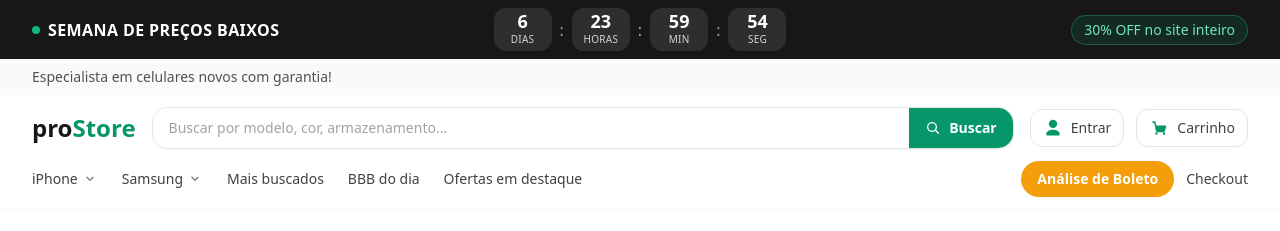
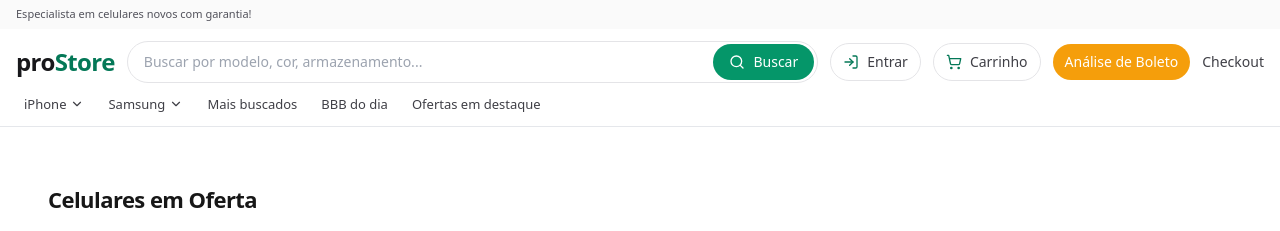
Before and after one commit to blogmarinaluz/SiteOficial, a Next.js app: page / in a window 1280 px wide. Shown: the top 231 px of the page. Built offline with nearby package versions, Linux system fonts and the light colour scheme.

Commit message:
Update Header.tsx

```diff
--- a/src/components/Header.tsx
+++ b/src/components/Header.tsx
@@ -1,220 +1,228 @@
 "use client";
 
 import Link from "next/link";
-import { useEffect, useMemo, useState } from "react";
+import { useMemo, useState } from "react";
+import { useRouter, usePathname, useSearchParams } from "next/navigation";
+import {
+  Search as SearchIcon,
+  LogIn,
+  ShoppingCart,
+  ChevronDown,
+} from "lucide-react";
+import products from "@/data/products.json";
 import { useCart } from "@/hooks/useCart";
 
-/**
- * Header com:
- * - Top bar (promo à esquerda / contagem no centro / cupom à direita)
- * - Tagline alinhada à esquerda
- * - Linha principal (logo / busca / Entrar + Carrinho)
- * - Navegação com mega menu hover (iPhone / Samsung)
- */
+/* Tipos do catálogo */
+type Product = {
+  id: string;
+  name: string;
+  brand: string;
+  model_key?: string;
+  image?: string;
+  price: number;
+  tag?: string;
+};
 
-type Remain = { d: number; h: number; m: number; s: number };
+/* Utils */
+const idNoExt = (id: string) => id.replace(/\.[a-z0-9]+$/i, "");
 
-function pad2(n: number) { return String(n).padStart(2, "0"); }
+/* Componente */
+export default function Header() {
+  const router = useRouter();
+  const pathname = usePathname();
+  const sp = useSearchParams();
+  const { items = [] }: any = useCart() ?? { items: [] };
+  const cartQty = useMemo(
+    () => items.reduce((acc: number, it: any) => acc + (it.qty ?? it.quantity ?? 1), 0),
+    [items]
+  );
 
-function usePromoCountdown() {
-  const [remain, setRemain] = useState<Remain>({ d: 0, h: 0, m: 0, s: 0 });
-  useEffect(() => {
-    const key = "promo_deadline";
-    const now = Date.now();
-    const saved = typeof window !== "undefined" ? localStorage.getItem(key) : null;
-    let deadline = saved ? Number(saved) : 0;
-    if (!deadline || Number.isNaN(deadline) || deadline < now) {
-      deadline = now + 7 * 24 * 60 * 60 * 1000; // 7 dias
-      try { localStorage.setItem(key, String(deadline)); } catch {}
-    }
-    const calc = () => {
-      const diff = Math.max(0, deadline - Date.now());
-      const s = Math.floor(diff / 1000);
-      setRemain({ d: Math.floor(s/86400), h: Math.floor(s%86400/3600), m: Math.floor(s%3600/60), s: s%60 });
-    };
-    calc();
-    const id = setInterval(calc, 1000);
-    return () => clearInterval(id);
-  }, []);
-  return remain;
+  /* ----- Busca ----- */
+  const [query, setQuery] = useState(() => sp.get("q") || "");
+
+  function doSearch(e?: React.FormEvent) {
+    e?.preventDefault();
+    const q = query.trim();
+    router.push(`/buscar${q ? `?q=${encodeURIComponent(q)}` : ""}`);
   }
 
-/* Ícones SVG */
-const IconUser = (props: React.SVGProps<SVGSVGElement>) => (
-  <svg viewBox="0 0 24 24" aria-hidden="true" {...props}>
-    <path d="M12 12a5 5 0 1 0-5-5 5 5 0 0 0 5 5Zm0 2c-4.418 0-8 2.239-8 5v1a1 1 0 0 0 1 1h14a1 1 0 0 0 1-1v-1c0-2.761-3.582-5-8-5Z" fill="currentColor"/>
-  </svg>
-);
-const IconCart = (props: React.SVGProps<SVGSVGElement>) => (
-  <svg viewBox="0 0 24 24" aria-hidden="true" {...props}>
-    <path d="M7 4h-2a1 1 0 1 0 0 2h1.28l1.6 8A3 3 0 0 0 10.83 17h5.84a3 3 0 0 0 2.94-2.37l1-4.63A1 1 0 0 0 19.66 9h-11l-.49-3A2 2 0 0 0 7 4Zm2 16a1.5 1.5 0 1 0-1.5-1.5A1.5 1.5 0 0 0 9 20Zm9 0a1.5 1.5 0 1 0-1.5-1.5A1.5 1.5 0 0 0 18 20Z" fill="currentColor"/>
-  </svg>
-);
-const IconSearch = (props: React.SVGProps<SVGSVGElement>) => (
-  <svg viewBox="0 0 24 24" aria-hidden="true" {...props}>
-    <path d="M10.5 3a7.5 7.5 0 1 0 4.74 13.35l4.2 4.21a1 1 0 1 0 1.42-1.42l-4.21-4.2A7.5 7.5 0 0 0 10.5 3Zm0 2a5.5 5.5 0 1 1-5.5 5.5A5.5 5.5 0 0 1 10.5 5Z" fill="currentColor"/>
-  </svg>
-);
-const IconChevronDown = (props: React.SVGProps<SVGSVGElement>) => (
-  <svg viewBox="0 0 24 24" aria-hidden="true" {...props}>
-    <path d="M6.7 8.7a1 1 0 0 1 1.4 0L12 12.6l3.9-3.9a1 1 0 0 1 1.4 1.4l-4.6 4.6a1 1 0 0 1-1.4 0L6.7 10.1a1 1 0 0 1 0-1.4z" fill="currentColor"/>
-  </svg>
-);
+  /* ----- Menus dinâmicos (a partir do products.json) ----- */
+  const catalog = products as Product[];
 
-/* Listas dos menus */
-const iphoneMenu = [
-  "iPhone 15 Pro Max","iPhone 15 Pro","iPhone 15",
-  "iPhone 14 Pro Max","iPhone 14 Pro","iPhone 14",
-  "iPhone 13","iPhone 12","iPhone 11",
-];
-const samsungMenu = [
-  "Galaxy S24 Ultra","Galaxy S24","Galaxy S23 Ultra","Galaxy S23",
-  "Galaxy A55","Galaxy A54","Galaxy A34","Galaxy A15",
-];
+  const menuApple = useMemo(() => {
+    const apple = catalog.filter((p) => p.brand.toLowerCase().includes("apple") || p.name.toLowerCase().includes("iphone"));
+    const map = new Map<string, Product>();
+    for (const p of apple) {
+      const key = (p.model_key || p.name).toLowerCase();
+      if (!map.has(key)) map.set(key, p);
+    }
+    return Array.from(map.values()).slice(0, 8);
+  }, [catalog]);
 
-function MegaFlyout({ label, href, items }: { label: string; href: string; items: string[] }) {
-  return (
-    <div className="relative group">
-      <Link href={href} className="inline-flex items-center gap-1 text-sm text-neutral-700 hover:text-neutral-900">
-        {label}<IconChevronDown className="h-4 w-4 opacity-70" />
-      </Link>
-
-      {/* Menu */}
-      <div className="pointer-events-none absolute left-0 top-full z-50 opacity-0 transition-all duration-150 group-hover:pointer-events-auto group-hover:opacity-100">
-        <div className="mt-2 w-[720px] rounded-2xl border border-neutral-200 bg-white/95 backdrop-blur supports-[backdrop-filter]:bg-white/80 p-4 shadow-[0_10px_30px_rgba(0,0,0,0.08)]">
-          <div className="grid grid-cols-2 gap-1">
-            {items.map((name) => {
-              // >>> ENVIA SÓ O NOME DO MODELO em q (compatível com seu /buscar)
-              const q = encodeURIComponent(name);
-              return (
-                <Link
-                  key={name}
-                  href={`/buscar?q=${q}`}
-                  className="truncate rounded-lg px-3 py-2 text-[15px] text-neutral-800 hover:bg-neutral-50 hover:text-neutral-900"
-                >
-                  {name}
-                </Link>
-              );
-            })}
-          </div>
-
-          <div className="mt-4 border-t border-neutral-100 pt-3">
-            <Link href={href} className="inline-flex items-center rounded-full bg-emerald-600 px-4 py-2 text-sm font-semibold text-white hover:bg-emerald-700">
-              Ver todos os {label}
-            </Link>
-          </div>
-        </div>
-      </div>
-    </div>
-  );
+  const menuSamsung = useMemo(() => {
+    const sams = catalog.filter((p) => p.brand.toLowerCase().includes("samsung"));
+    const map = new Map<string, Product>();
+    for (const p of sams) {
+      const key = (p.model_key || p.name).toLowerCase();
+      if (!map.has(key)) map.set(key, p);
     }
-
-export default function Header() {
-  const { count, items } = useCart();
-  const cartCount = useMemo(() => (typeof count === "number" ? count : items?.length ?? 0), [count, items]);
-  const couponCode = process.env.NEXT_PUBLIC_COUPON_CODE || "";
-  const remain = usePromoCountdown();
-
-  const CountdownItem = ({ label, value }: { label: string; value: string }) => (
-    <div className="min-w-[58px] rounded-xl bg-white/10 px-2 py-1 text-center backdrop-blur-sm">
-      <div className="text-lg font-semibold text-white leading-none">{value}</div>
-      <div className="mt-0.5 text-[10px] uppercase tracking-wide text-white/80">{label}</div>
-    </div>
-  );
+    return Array.from(map.values()).slice(0, 8);
+  }, [catalog]);
 
   return (
-    <header className="w-full border-b border-neutral-100">
-      {/* TOP BAR */}
-      <div className="w-full bg-neutral-900">
-        <div className="mx-auto max-w-7xl px-4 sm:px-6 lg:px-8">
-          <div className="grid grid-cols-1 gap-3 py-2 sm:grid-cols-[1fr_auto_1fr] sm:items-center">
-            <div className="flex sm:justify-start justify-center">
-              <div className="inline-flex items-center gap-2">
-                <span className="inline-block h-2 w-2 rounded-full bg-emerald-500" />
-                <span className="text-sm sm:text-base font-semibold tracking-wide text-white">SEMANA DE PREÇOS BAIXOS</span>
-              </div>
-            </div>
-            <div className="flex justify-center">
-              <div className="flex items-center gap-2">
-                <CountdownItem label="dias" value={String(remain.d)} />
-                <span className="text-white/60">:</span>
-                <CountdownItem label="horas" value={pad2(remain.h)} />
-                <span className="text-white/60">:</span>
-                <CountdownItem label="min" value={pad2(remain.m)} />
-                <span className="text-white/60">:</span>
-                <CountdownItem label="seg" value={pad2(remain.s)} />
-              </div>
-            </div>
-            <div className="flex sm:justify-end justify-center">
-              <div className="flex items-center gap-2">
-                <span className="rounded-full bg-emerald-600/15 text-emerald-300 border border-emerald-400/30 px-3 py-1 text-xs sm:text-sm font-medium">
-                  30% OFF no site inteiro
-                </span>
-                {couponCode ? (
-                  <span className="rounded-md bg-emerald-600 px-2.5 py-1 text-xs sm:text-sm font-semibold text-white shadow-sm">
-                    CUPOM: {couponCode}
-                  </span>
-                ) : null}
-              </div>
-            </div>
-          </div>
+    <header className="w-full border-b bg-white/95 backdrop-blur supports-[backdrop-filter]:bg-white/70">
+      {/* Barra superior fina */}
+      <div className="hidden md:block text-[11px] text-zinc-600 bg-zinc-50">
+        <div className="container py-1.5">
+          Especialista em celulares novos com garantia!
         </div>
       </div>
 
-      {/* TAGLINE */}
-      <div className="bg-neutral-50">
-        <div className="mx-auto max-w-7xl px-4 sm:px-6 lg:px-8 py-2">
-          <p className="text-xs sm:text-sm text-neutral-600">Especialista em celulares novos com garantia!</p>
-        </div>
-      </div>
-
-      {/* LINHA PRINCIPAL */}
-      <div className="bg-white">
-        <div className="mx-auto max-w-7xl px-4 sm:px-6 lg:px-8 py-3">
-          <div className="flex items-center gap-4">
-            <Link href="/" className="shrink-0">
-              <span className="text-2xl font-extrabold select-none">
-                <span className="text-neutral-900">pro</span><span className="text-emerald-600">Store</span>
-              </span>
+      {/* Linha principal */}
+      <div className="container flex items-center gap-3 py-3">
+        {/* Logo */}
+        <Link href="/" className="shrink-0 font-extrabold text-2xl tracking-tight">
+          <span className="text-zinc-900">pro</span>
+          <span className="text-emerald-700">Store</span>
         </Link>
 
-            <form action="/buscar" className="flex-1">
-              <div className="flex items-stretch rounded-2xl border border-neutral-200 bg-white shadow-sm focus-within:ring-2 focus-within:ring-emerald-500/30 overflow-hidden">
-                <input name="q" placeholder="Buscar por modelo, cor, armazenamento..." className="w-full px-4 py-2.5 text-sm outline-none placeholder:text-neutral-400" defaultValue="" />
-                <button type="submit" className="inline-flex items-center gap-2 bg-emerald-600 px-4 py-2.5 text-white text-sm font-semibold hover:bg-emerald-700 transition-colors">
-                  <IconSearch className="h-4 w-4" /> Buscar
+        {/* Busca */}
+        <form onSubmit={doSearch} className="flex-1 relative hidden sm:flex">
+          <input
+            value={query}
+            onChange={(e) => setQuery(e.target.value)}
+            placeholder="Buscar por modelo, cor, armazenamento..."
+            className="w-full rounded-full border border-zinc-200 pl-4 pr-[96px] py-2.5 text-sm outline-none focus:ring-2 focus:ring-emerald-300"
+          />
+          <button
+            type="submit"
+            className="absolute right-1 top-1/2 -translate-y-1/2 inline-flex items-center gap-2 rounded-full bg-emerald-600 hover:bg-emerald-700 text-white text-sm px-4 py-2"
+            aria-label="Buscar"
+          >
+            <SearchIcon className="h-4 w-4" />
+            Buscar
           </button>
-              </div>
         </form>
 
-            <div className="ml-auto flex items-center gap-2 sm:gap-3">
-              <Link href="/entrar" className="inline-flex items-center gap-2 rounded-xl border border-neutral-200 bg-white px-3 py-2 text-sm font-medium text-neutral-700 hover:bg-neutral-50">
-                <IconUser className="h-5 w-5 text-emerald-600" /> Entrar
+        {/* Ações */}
+        <div className="flex items-center gap-2 sm:gap-3">
+          <Link
+            href="/login"
+            className="hidden md:inline-flex items-center gap-2 rounded-full border border-zinc-200 px-3 py-2 text-sm text-zinc-700 hover:bg-zinc-50"
+          >
+            <LogIn className="h-4 w-4 text-emerald-700" />
+            Entrar
           </Link>
-              <Link href="/carrinho" className="relative inline-flex items-center gap-2 rounded-xl border border-neutral-200 bg-white px-3 py-2 text-sm font-medium text-neutral-700 hover:bg-neutral-50">
-                <IconCart className="h-5 w-5 text-emerald-600" /><span>Carrinho</span>
-                {(typeof cartCount === "number" && cartCount > 0) && (
-                  <span className="ml-1 inline-flex items-center justify-center rounded-full bg-emerald-600 px-1.5 py-0.5 text-[11px] font-bold leading-none text-white">{cartCount}</span>
+
+          <Link
+            href="/checkout"
+            className="inline-flex items-center gap-2 rounded-full border border-zinc-200 px-3 py-2 text-sm text-zinc-700 hover:bg-zinc-50"
+          >
+            <span className="relative">
+              <ShoppingCart className="h-4 w-4 text-emerald-700" />
+              {cartQty > 0 && (
+                <span className="absolute -right-1.5 -top-1.5 inline-flex items-center justify-center rounded-full bg-emerald-600 text-white text-[10px] h-4 min-w-[16px] px-1">
+                  {cartQty}
+                </span>
               )}
+            </span>
+            Carrinho
+          </Link>
+
+          {/* Botão Análise de Boleto -> mesma rota do checkout */}
+          <Link
+            href="/analise-boleto"
+            className="hidden sm:inline-flex rounded-full bg-amber-500 hover:bg-amber-600 text-white px-3 py-2 text-sm font-medium"
+          >
+            Análise de Boleto
+          </Link>
+
+          <Link
+            href="/checkout"
+            className="hidden sm:inline-flex text-sm text-zinc-700 hover:text-zinc-900"
+          >
+            Checkout
           </Link>
         </div>
       </div>
 
-          {/* Navegação + Mega menus */}
-          <nav className="mt-3 flex flex-wrap items-center gap-x-6 gap-y-2 text-sm text-neutral-700">
-            <MegaFlyout label="iPhone" href="/categoria/apple" items={iphoneMenu} />
-            <MegaFlyout label="Samsung" href="/categoria/samsung" items={samsungMenu} />
+      {/* Linha de navegação secundária */}
+      <nav className="container -mt-1 mb-2">
+        <ul className="flex flex-wrap items-center gap-2 text-[13px] text-zinc-700">
+          {/* iPhone menu */}
+          <li className="group relative">
+            <span className="inline-flex items-center gap-1 rounded-md px-2 py-1 hover:bg-zinc-100 cursor-pointer">
+              iPhone <ChevronDown className="h-3.5 w-3.5" />
+            </span>
+            {/* dropdown */}
+            <div className="invisible opacity-0 group-hover:visible group-hover:opacity-100 absolute left-0 z-40 mt-1 w-[320px] rounded-xl border bg-white shadow-lg p-2 transition">
+              {menuApple.map((p) => (
+                <Link
+                  key={p.id}
+                  href={`/produto/${idNoExt(p.id)}`}
+                  className="block rounded-md px-2 py-1.5 hover:bg-zinc-50"
+                >
+                  {p.name}
+                </Link>
+              ))}
+            </div>
+          </li>
 
-            <Link className="hover:text-neutral-900" href="/mais-buscados">Mais buscados</Link>
-            <Link className="hover:text-neutral-900" href="/ofertas">BBB do dia</Link>
-            <Link className="hover:text-neutral-900" href="/ofertas">Ofertas em destaque</Link>
+          {/* Samsung menu */}
+          <li className="group relative">
+            <span className="inline-flex items-center gap-1 rounded-md px-2 py-1 hover:bg-zinc-100 cursor-pointer">
+              Samsung <ChevronDown className="h-3.5 w-3.5" />
+            </span>
+            <div className="invisible opacity-0 group-hover:visible group-hover:opacity-100 absolute left-0 z-40 mt-1 w-[320px] rounded-xl border bg-white shadow-lg p-2 transition">
+              {menuSamsung.map((p) => (
+                <Link
+                  key={p.id}
+                  href={`/produto/${idNoExt(p.id)}`}
+                  className="block rounded-md px-2 py-1.5 hover:bg-zinc-50"
+                >
+                  {p.name}
+                </Link>
+              ))}
+            </div>
+          </li>
 
-            <div className="ml-auto flex items-center gap-3">
-              <Link href="/analise-de-cadastro" className="inline-flex items-center rounded-full bg-amber-500 px-4 py-2 text-sm font-semibold text-white hover:bg-amber-600">Análise de Boleto</Link>
-              <Link href="/checkout" className="text-sm font-medium text-neutral-700 hover:text-neutral-900">Checkout</Link>
-            </div>
+          {/* Demais links */}
+          <li>
+            <Link href="/mais-buscados" className="inline-flex rounded-md px-2 py-1 hover:bg-zinc-100">
+              Mais buscados
+            </Link>
+          </li>
+          <li>
+            <Link href="/bbb-do-dia" className="inline-flex rounded-md px-2 py-1 hover:bg-zinc-100">
+              BBB do dia
+            </Link>
+          </li>
+          <li>
+            <Link href="/ofertas" className="inline-flex rounded-md px-2 py-1 hover:bg-zinc-100">
+              Ofertas em destaque
+            </Link>
+          </li>
+        </ul>
       </nav>
-        </div>
+
+      {/* Busca responsiva (mobile) */}
+      <div className="container pb-3 sm:hidden">
+        <form onSubmit={doSearch} className="relative">
+          <input
+            value={query}
+            onChange={(e) => setQuery(e.target.value)}
+            placeholder="Buscar por modelo, cor, armazenamento..."
+            className="w-full rounded-full border border-zinc-200 pl-4 pr-[76px] py-2.5 text-sm outline-none focus:ring-2 focus:ring-emerald-300"
+          />
+          <button
+            type="submit"
+            className="absolute right-1 top-1/2 -translate-y-1/2 inline-flex items-center gap-2 rounded-full bg-emerald-600 hover:bg-emerald-700 text-white text-sm px-3 py-2"
+            aria-label="Buscar"
+          >
+            <SearchIcon className="h-4 w-4" />
+            Buscar
+          </button>
+        </form>
       </div>
     </header>
   );
```
Lines whose indentation alone changed are shown as unchanged.
